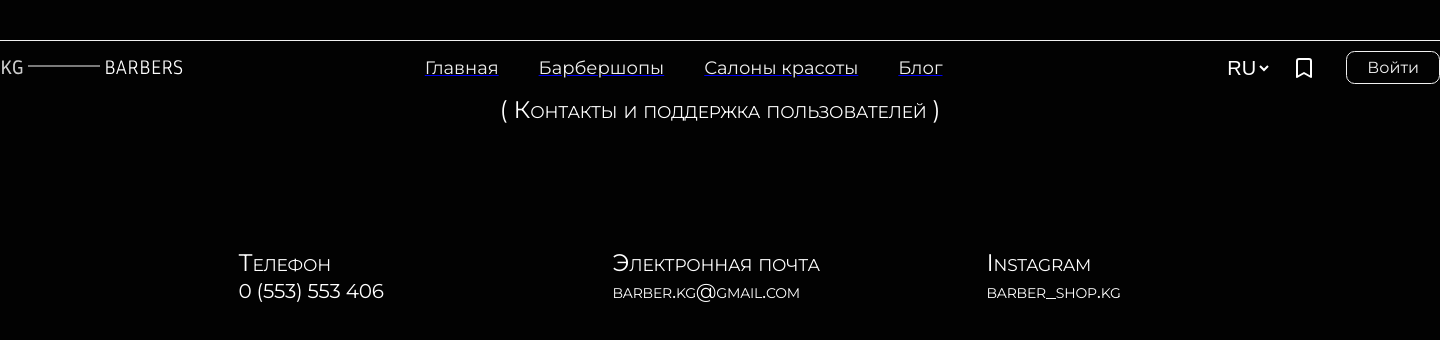
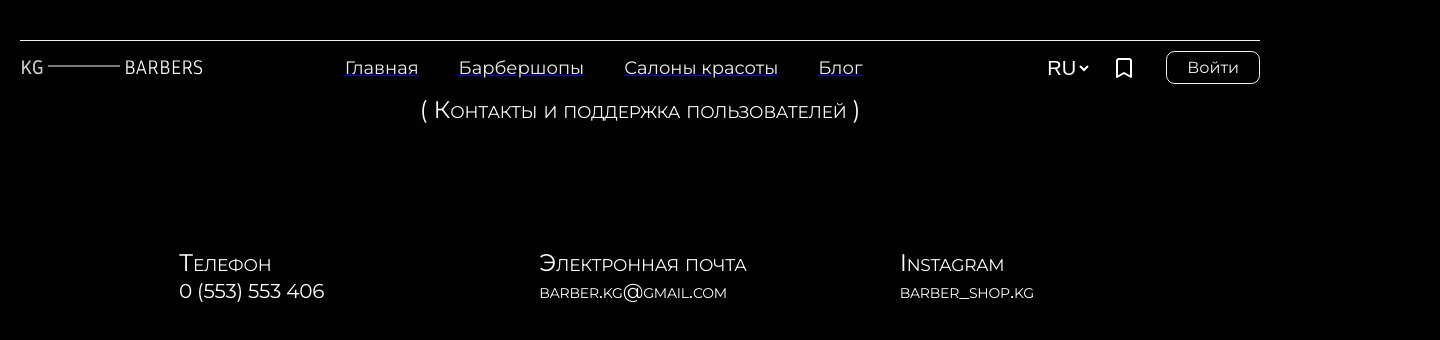
Before and after one commit to yryskeldi12/barber.kg, a React (Create React App) app: page / in a window 1280 px wide. Shown: the top 340 px of the page, 1440 px wide, since content can reach past the window. Built offline with nearby package versions, Linux system fonts and the light colour scheme.

Commit message:
ghj (#1)

```diff
--- a/src/index.scss
+++ b/src/index.scss
@@ -6,7 +6,7 @@
 }
 
 .container {
-  width: 1440px;
+  width: 1240px;
   margin: 0 auto;
 }
 body{
```
